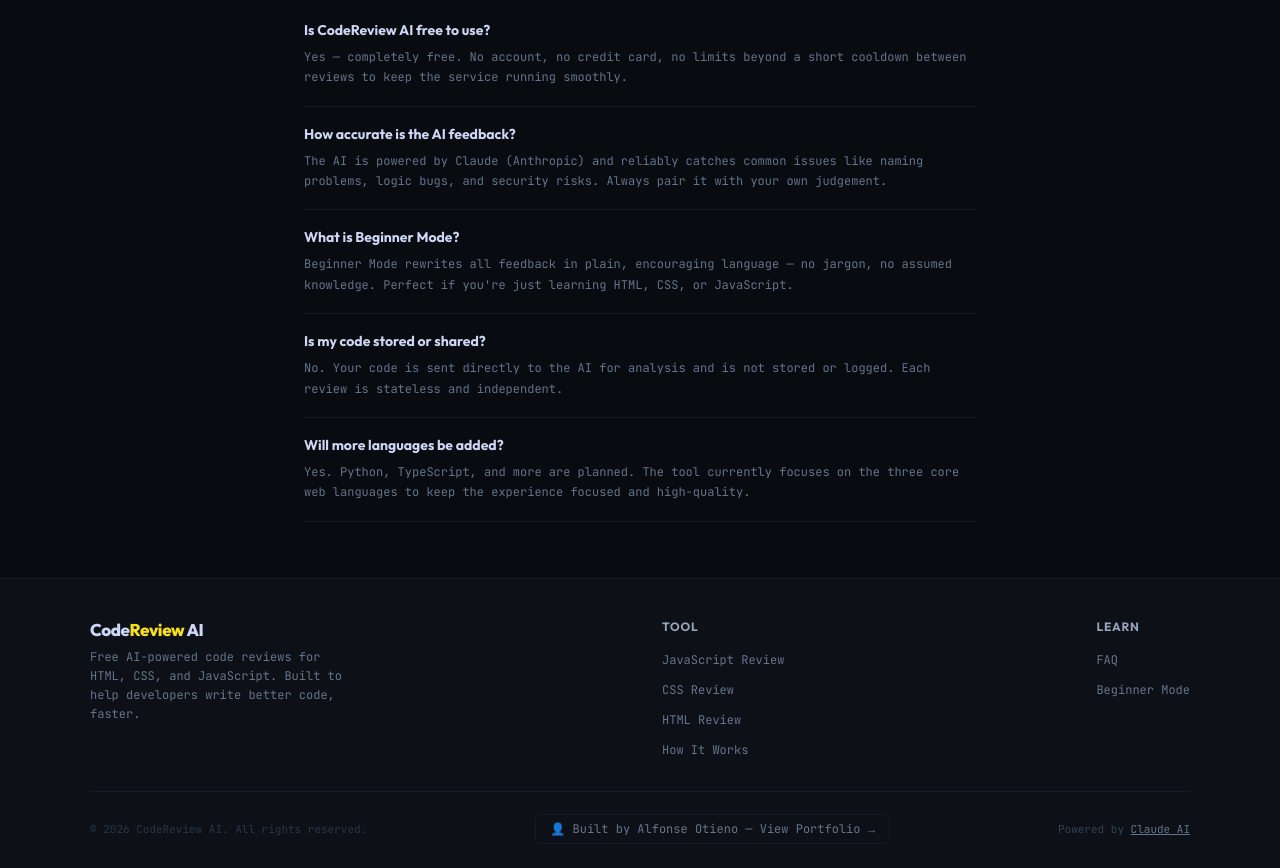
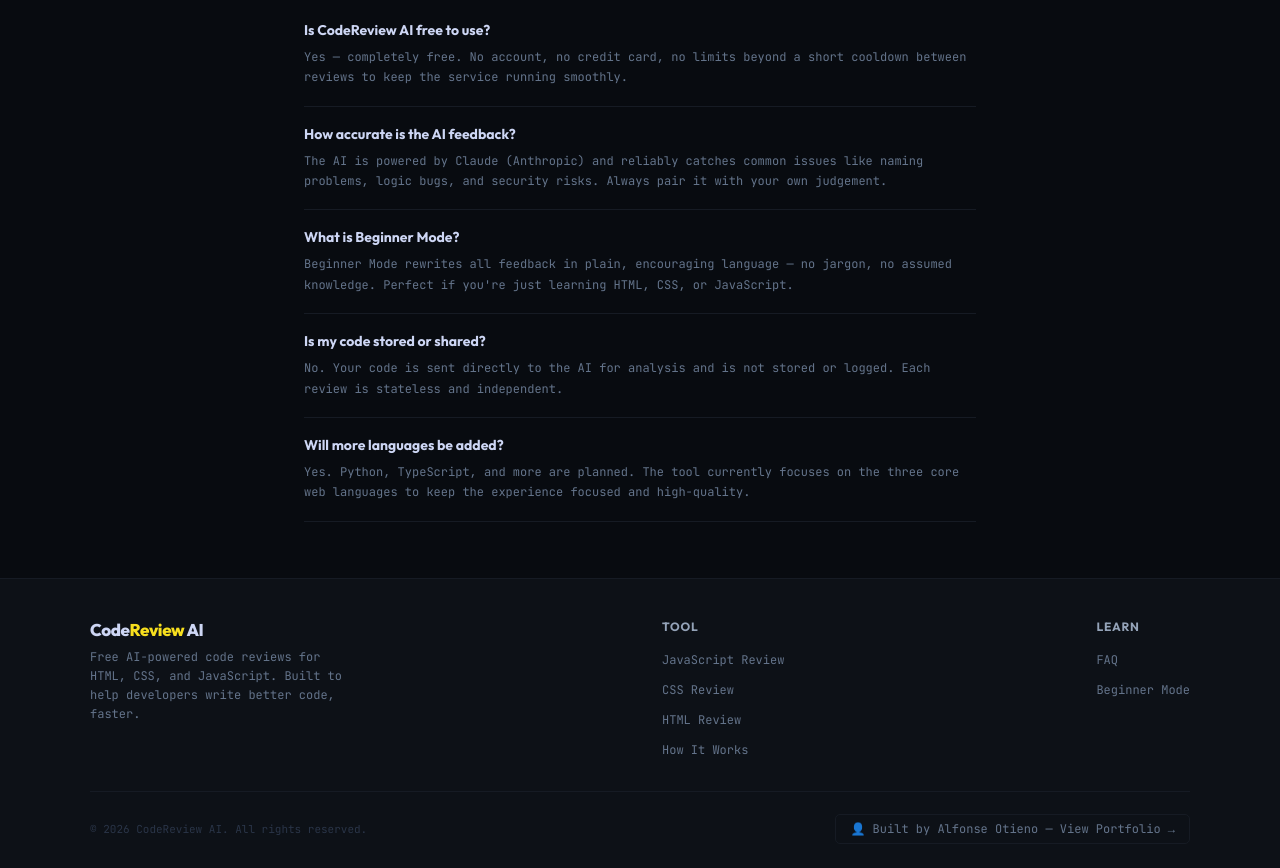
Before and after one commit to AlfonseOtieno/codereview-ai, a website: page index.html in a window 1280 px wide. Shown: the part 1936-2804 px from the top of the page. Drawn offline with Linux system fonts and the light colour scheme.

Commit message:
update index.html

```diff
--- a/index.html
+++ b/index.html
@@ -742,9 +742,6 @@
         >
           👤 Built by Alfonse Otieno — View Portfolio →
         </a>
-        <p class="footer-legal">
-          Powered by <a href="https://anthropic.com" target="_blank" rel="noopener" style="color:var(--text-dim);text-decoration:underline">Claude AI</a>
-        </p>
       </div>
     </footer>
 
```
